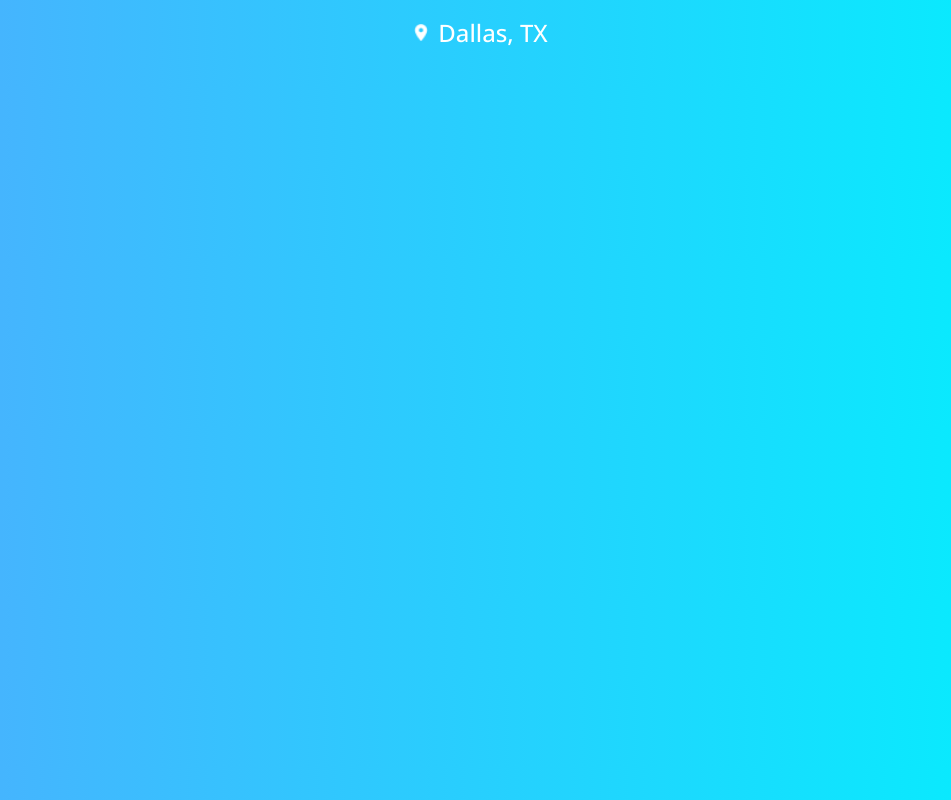
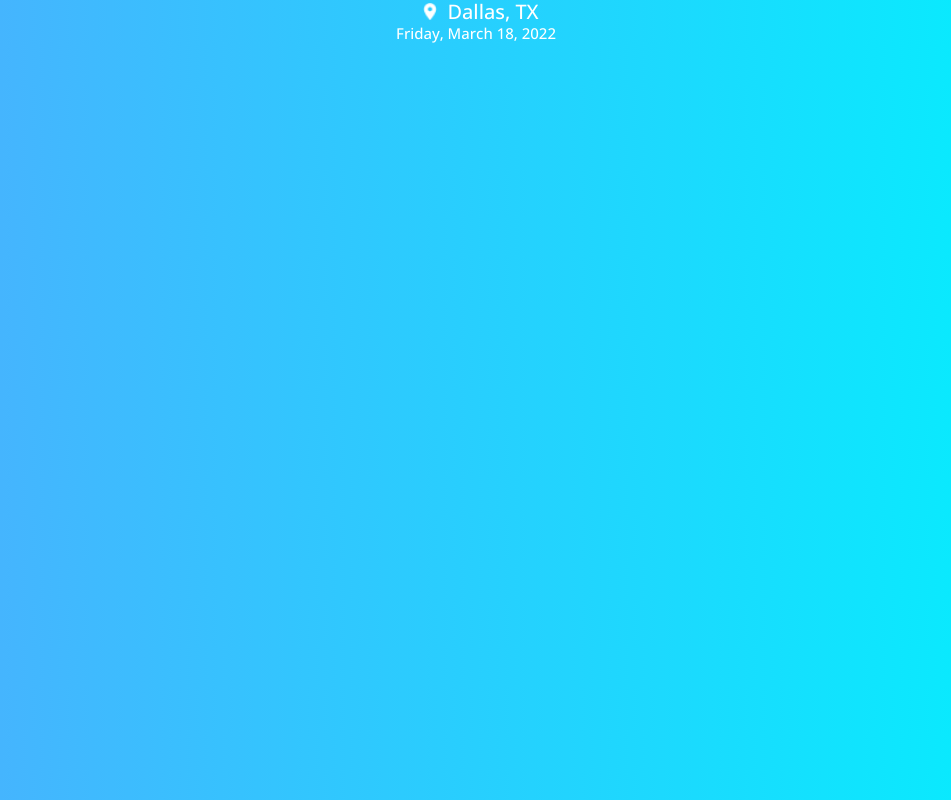
Before and after one commit to sarahrudy/weather-app, a React (Create React App) app: page / in a window 1280 px wide. Shown: the whole page, without its empty margins (164-1115 px from the left). Built offline with nearby package versions, Linux system fonts and the light colour scheme.

Commit message:
Import dayjs and format date

```diff
--- a/package.json
+++ b/package.json
@@ -6,7 +6,9 @@
     "@testing-library/jest-dom": "^5.16.2",
     "@testing-library/react": "^12.1.4",
     "@testing-library/user-event": "^13.5.0",
+    "dayjs": "^1.11.0",
     "react": "^17.0.2",
+    "react-dayjs": "^0.3.2",
     "react-dom": "^17.0.2",
     "react-scripts": "5.0.0",
     "web-vitals": "^2.1.4"
--- a/src/components/Header/Header.css
+++ b/src/components/Header/Header.css
@@ -1,3 +1,10 @@
+.location-and-city-state {
+  display: flex;
+  justify-content: center;
+  align-items: center;
+  height: 23px;
+}
+
 .location-and-city-state > img {
   width: 14px;
   height: 18px;
@@ -7,11 +14,15 @@
 .location-and-city-state > h1 {
   color: white;
   font-weight: 500;
-  font-size: 24px;
+  font-size: 20px;
 }
 
-.location-and-city-state {
+.date {
   display: flex;
   justify-content: center;
   align-items: center;
+  font-size: 15px;
+  font-weight: 500;
+  margin: 0;
+  color: white;
 }
--- a/src/components/Header/Header.js
+++ b/src/components/Header/Header.js
@@ -7,12 +7,12 @@ const Header = () => {
   const today = dayjs(new Date())
 
   return (
-    <div className="App">
+    <div className="Header">
       <div className="location-and-city-state">
         <img src={location} alt='location indicator'></img>
         <h1>Dallas, TX</h1>
       </div>
-      <h2></h2>
+      <h2 className="date">{ today.format('dddd, MMMM DD, YYYY') }</h2>
     </div>
   )
 }
```
Also changed, not shown: 1 other file (tests, documents, lock files or other folders).
